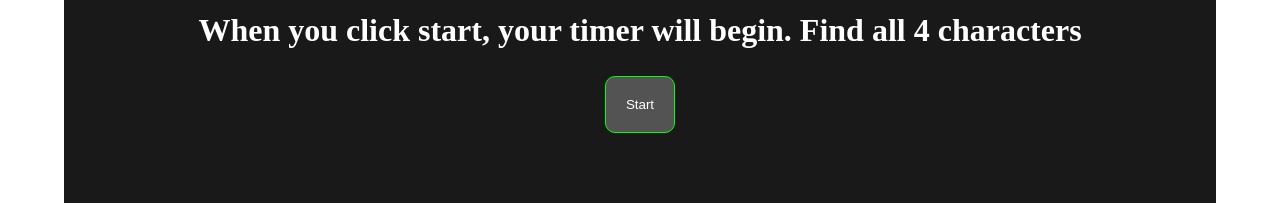
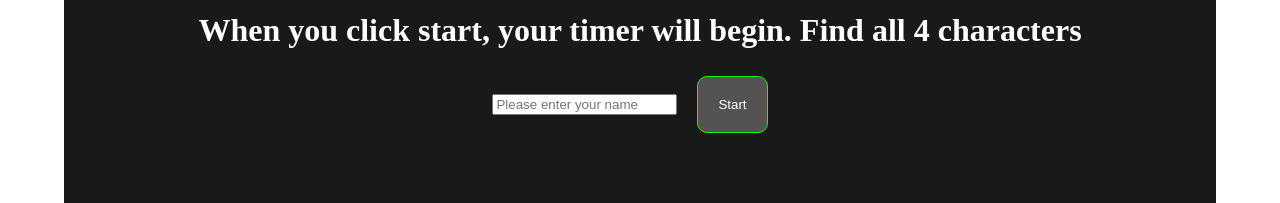
Before and after one commit to run-after/wheres-waldo, a React (Create React App) app: page / in a window 1280 px wide. Shown: the part 380-583 px from the top of the page. Built offline with nearby package versions, Linux system fonts and the light colour scheme; no server answers; the database is empty.

Commit message:
Require user to input name to play game

```diff
--- a/src/App.js
+++ b/src/App.js
@@ -5,6 +5,9 @@ import firebase from 'firebase';
 import { useEffect, useState } from 'react';
 
 function App() {
+
+  const [name, setName] = useState('');
+
   const db = firebase.firestore();
 
   const [characters, setCharacters] = useState({});
@@ -43,22 +46,21 @@ function App() {
 
   return (
     <div className='container'>
-      <Header />
-      {Object.keys(characters).length === 4 && <Picture characters={characters}/>}
+      <Header setName={setName}/>
+      {Object.keys(characters).length === 4 && <Picture characters={characters} name={name} />}
     </div>
   );
 };
 
 export default App;
 
-// signing in ANON
-// write startTime to DB
-// when finished, write endTime to DB
-// then sign out
-// load characters positions from DB
+// TODO:
 
-// TODO:
-// calculate time from DB
-// determine if high score or not
+// Determine if high score or not
+
 // Make initial screen that allows selection of map
 // in Picture - remove event listener after game over
+
+// Timer - remove setInterval after game over
+
+// Make high score board and show after game over
--- a/src/components/Header.js
+++ b/src/components/Header.js
@@ -4,7 +4,7 @@ import firebase from 'firebase';
 import 'firebase/storage';// not sure if doing anything
 
 
-const Header = () => {
+const Header = (props) => {
 
   const storage = firebase.storage();
   const storageRef = storage.ref();
@@ -50,7 +50,7 @@ const Header = () => {
           <img id='wizard-img' alt='wizard'/>
         </div>
       </div>
-      <Timer />
+      <Timer setName={props.setName}/>
     </div>
 
   )
--- a/src/components/Picture.js
+++ b/src/components/Picture.js
@@ -91,8 +91,6 @@ const Picture = (props) => {
             timeEnd: new Date().getTime()
           }).then(() => {
             setScore(timeEnd - timeStart);
-            // Show scoreboard, don't alert
-            alert(`You win! Time is: ${formatTimer(timeEnd - timeStart)}`);
           }).then(() => {
             firebase.auth().signOut().then(() => {
             console.log('signed out');
@@ -101,7 +99,7 @@ const Picture = (props) => {
         });
         const timer = document.querySelector('.timer');
         // stop timer
-        timer.textContent = timer.textContent;
+        timer.remove();
       };
     } else {
       menu.remove();
@@ -146,7 +144,7 @@ const Picture = (props) => {
   return (
     <div className='picture'>
       <img id='image' alt='Troy' />
-      {isGameOver() && <Scoreboard score={score}/>}
+      {isGameOver() && <Scoreboard score={score} name={props.name}/>}
     </div>
   );
 };
--- a/src/components/Timer.js
+++ b/src/components/Timer.js
@@ -1,16 +1,12 @@
-import { useEffect, useState } from 'react';
+import { useState } from 'react';
 import '../styles/Timer.css';
 import firebase from 'firebase';
 import 'firebase/firestore';// not sure if useful
 
-const Timer = () => {
+const Timer = (props) => {
 
   const db = firebase.firestore();
   const troy = db.collection('Troy');
-
-  //troy.doc('test').set({
-  //  timeStart: 45
-  //})
 
   const [timer, setTimer] = useState({
     timerOn: false,
@@ -19,6 +15,8 @@ const Timer = () => {
   });
   // This is temporary. I will get startTime from DB
   const startTimer = () => {
+    const name = document.querySelector('#name');
+    props.setName(name.value);
     const blockOut = document.querySelector('.block-out-box');
     blockOut.remove();
     let startTime = new Date().getTime();
@@ -27,12 +25,14 @@ const Timer = () => {
       timeStart: startTime
     });
     ///////////////////////
+
+    // This updates timer on screen
     setInterval(() => {
       setTimer({
         timerOn: true,
         timeStart: startTime,
         time: new Date().getTime() - startTime
-      })
+      });
     }, 10);
   };
 
@@ -61,7 +61,11 @@ const Timer = () => {
       <div className='block-out-box'>
         <h1>Click to begin</h1>
         <p>When you click start, your timer will begin. Find all 4 characters</p>
-        <button className='start-button' onClick={startTimer}>Start</button>
+        <form onSubmit={startTimer}>
+          <input required={true} id='name' type='text' placeholder='Please enter your name' />
+          <button type='submit' className='start-button'>Start</button>
+        </form>
+
       </div>
       {formatTimer(timer.time)}
     </div>
```
